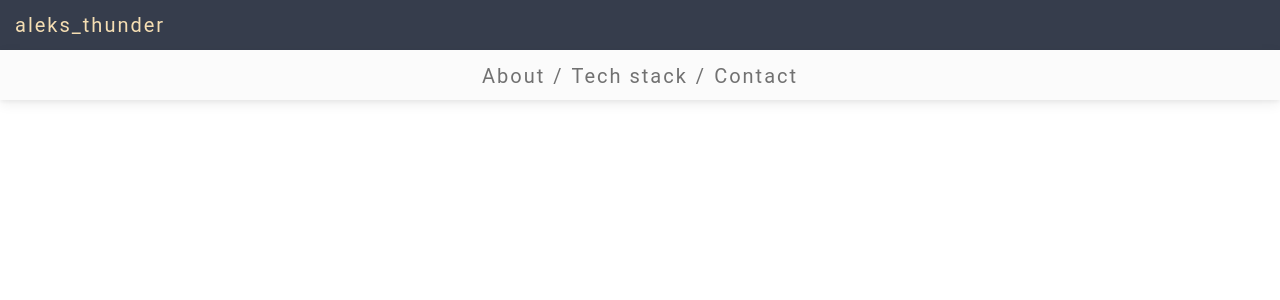
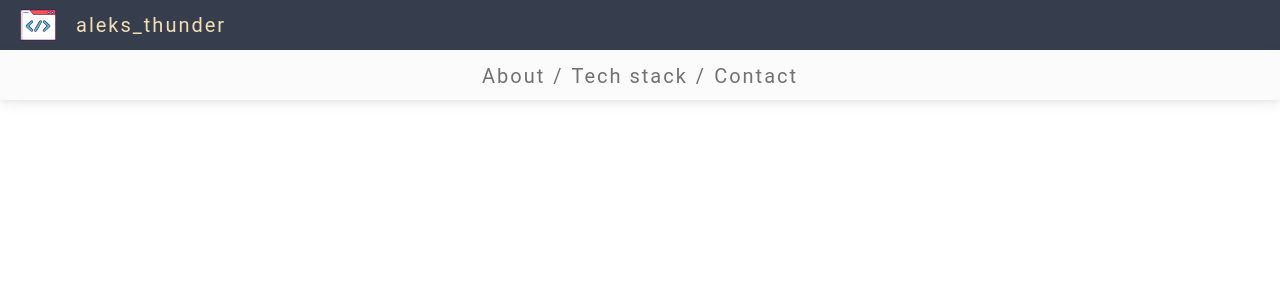
Before and after one commit to aleks-thunder/portfolio-angular, an Angular app: page / in a window 1280 px wide. Shown: the top 300 px of the page. Built offline with nearby package versions, Linux system fonts and the light colour scheme.

Commit message:
created svg component

```diff
--- a/src/app/app.module.ts
+++ b/src/app/app.module.ts
@@ -7,6 +7,7 @@ import { HeaderComponent } from '@pages/header/header.component';
 import { AboutComponent } from '@pages/about/about.component';
 import { TechStackComponent } from '@pages/tech-stack/tech-stack.component';
 import { ContactComponent } from '@pages/contact/contact.component';
+import { HttpClientModule } from '@angular/common/http';
 
 import { EmailService } from '@services/email.service';
 
@@ -20,7 +21,7 @@ import { SharedModule } from '@shared/shared.module';
     TechStackComponent,
     ContactComponent,
   ],
-  imports: [BrowserModule, SharedModule],
+  imports: [BrowserModule, HttpClientModule, SharedModule],
   providers: [EmailService],
   bootstrap: [AppComponent],
 })
--- a/src/app/pages/header/header.component.html
+++ b/src/app/pages/header/header.component.html
@@ -1,7 +1,19 @@
 <div class="header">
-  <div class="header-bar">
-    <span>aleks_thunder</span>
-  </div>
+  <flex class="header-bar">
+    <flex [spacing]="{ ml: '20px' }">
+      <svg-icon
+        [svg]="'code-box'"
+        [width]="'36px'"
+        [height]="'36px'"
+      ></svg-icon>
+      <flex
+        [spacing]="{ ml: '20px' }"
+        [dimensions]="{ height: '100%' }"
+        [flexPosition]="{ alignItems: 'center' }"
+        >aleks_thunder</flex
+      >
+    </flex>
+  </flex>
 
   <nav class="navbar navbar-expand-lg navbar-light bg-light">
     <ol class="breadcrumb">
--- a/src/app/shared/shared.module.ts
+++ b/src/app/shared/shared.module.ts
@@ -1,10 +1,14 @@
 import { NgModule } from '@angular/core';
+import { CommonModule } from '@angular/common';
+
 import { TextComponent } from './ui-components/text/text.component';
 import { FlexComponent } from './ui-components/flex/flex.component';
+import { SvgIconComponent } from './ui-components/svg/svg-icon.component';
 
-const SharedModules = [TextComponent, FlexComponent];
+const SharedModules = [TextComponent, FlexComponent, SvgIconComponent];
 
 @NgModule({
+  imports: [CommonModule],
   declarations: [SharedModules],
   exports: [SharedModules],
 })
--- a/src/app/shared/ui-components/flex/flex.component.ts
+++ b/src/app/shared/ui-components/flex/flex.component.ts
@@ -12,6 +12,18 @@ import {
   styleUrls: [],
 })
 export class FlexComponent {
+  @Input() set flexPosition(flexPosition: FlexPositionProps) {
+    this.flexProps.flexPosition = flexPosition;
+  }
+
+  @Input() set dimensions(dimensions: DimensionProps) {
+    this.flexProps.dimensions = dimensions;
+  }
+
+  @Input() set spacing(spacing: SpacingProps) {
+    this.flexProps.spacing = spacing;
+  }
+
   flexProps: FlexProps = {
     flexPosition: {
       flexDirection: 'row',
@@ -43,16 +55,4 @@ export class FlexComponent {
       pl: '',
     },
   };
-
-  @Input() set flexPosition(flexPosition: FlexPositionProps) {
-    this.flexProps.flexPosition = flexPosition;
-  }
-
-  @Input() set dimensions(dimensions: DimensionProps) {
-    this.flexProps.dimensions = dimensions;
-  }
-
-  @Input() set spacing(spacing: SpacingProps) {
-    this.flexProps.spacing = spacing;
-  }
 }
--- /dev/null
+++ b/src/app/shared/ui-components/svg/svg-icon.component.html
@@ -0,0 +1,22 @@
+<ng-container *ngIf="svgContent$ | async as svgContent; else loadingSvg">
+  <flex [innerHtml]="svgContent" [style.maxHeight]="height"></flex>
+</ng-container>
+
+<ng-template #loadingSvg>
+  <svg
+    width="24"
+    height="24"
+    viewBox="0 0 24 24"
+    xmlns="http://www.w3.org/2000/svg"
+  >
+    <g class="spinner_Wezc">
+      <circle cx="12" cy="2.5" r="1.5" opacity=".14" />
+      <circle cx="16.75" cy="3.77" r="1.5" opacity=".29" />
+      <circle cx="20.23" cy="7.25" r="1.5" opacity=".43" />
+      <circle cx="21.50" cy="12.00" r="1.5" opacity=".57" />
+      <circle cx="20.23" cy="16.75" r="1.5" opacity=".71" />
+      <circle cx="16.75" cy="20.23" r="1.5" opacity=".86" />
+      <circle cx="12" cy="21.5" r="1.5" />
+    </g>
+  </svg>
+</ng-template>
--- /dev/null
+++ b/src/app/shared/ui-components/svg/svg-icon.component.scss
@@ -0,0 +1,43 @@
+.spinner_Wezc {
+  transform-origin: center;
+  animation: spinner_Oiah 0.75s step-end infinite;
+}
+
+@keyframes spinner_Oiah {
+  8.3% {
+    transform: rotate(30deg);
+  }
+  16.6% {
+    transform: rotate(60deg);
+  }
+  25% {
+    transform: rotate(90deg);
+  }
+  33.3% {
+    transform: rotate(120deg);
+  }
+  41.6% {
+    transform: rotate(150deg);
+  }
+  50% {
+    transform: rotate(180deg);
+  }
+  58.3% {
+    transform: rotate(210deg);
+  }
+  66.6% {
+    transform: rotate(240deg);
+  }
+  75% {
+    transform: rotate(270deg);
+  }
+  83.3% {
+    transform: rotate(300deg);
+  }
+  91.6% {
+    transform: rotate(330deg);
+  }
+  100% {
+    transform: rotate(360deg);
+  }
+}
--- /dev/null
+++ b/src/app/shared/ui-components/svg/svg-icon.component.ts
@@ -0,0 +1,34 @@
+import { Component, Input, OnInit } from '@angular/core';
+import { HttpClient } from '@angular/common/http';
+import { DomSanitizer, SafeHtml } from '@angular/platform-browser';
+import { Observable, map } from 'rxjs';
+
+@Component({
+  selector: 'svg-icon',
+  templateUrl: './svg-icon.component.html',
+  styleUrls: ['./svg-icon.component.scss'],
+})
+export class SvgIconComponent implements OnInit {
+  @Input() svg: string = '';
+  @Input() height: string = '24px';
+  @Input() width: string = '24px';
+  @Input() cursor: string = 'default';
+
+  svgContent$?: Observable<SafeHtml>;
+
+  constructor(private http: HttpClient, private sanitizer: DomSanitizer) {}
+
+  ngOnInit() {
+    const svgPath = `assets/svg/${this.svg}.svg`;
+
+    this.svgContent$ = this.http.get(svgPath, { responseType: 'text' }).pipe(
+      map((data) => {
+        data = data.replace(
+          '<svg',
+          `<svg height="${this.height}" width="${this.width}" `
+        );
+        return this.sanitizer.bypassSecurityTrustHtml(data);
+      })
+    );
+  }
+}
--- a/src/app/shared/ui-components/text/text.component.ts
+++ b/src/app/shared/ui-components/text/text.component.ts
@@ -11,6 +11,14 @@ import { Component, Input } from '@angular/core';
   styleUrls: [],
 })
 export class TextComponent {
+  @Input() set fontWeight(fontWeight: keyof typeof this.fontWeights) {
+    this.textProps.fontWeight = this.fontWeights[fontWeight];
+  }
+
+  @Input() set scale(fontSize: keyof typeof this.fontSizes) {
+    this.textProps.scale = this.fontSizes[fontSize];
+  }
+
   fontWeights = {
     light: 200,
     medium: 400,
@@ -28,12 +36,4 @@ export class TextComponent {
     fontWeight: this.fontWeights.medium,
     scale: this.fontSizes.m,
   };
-
-  @Input() set fontWeight(fontWeight: keyof typeof this.fontWeights) {
-    this.textProps.fontWeight = this.fontWeights[fontWeight];
-  }
-
-  @Input() set scale(fontSize: keyof typeof this.fontSizes) {
-    this.textProps.scale = this.fontSizes[fontSize];
-  }
 }
```
Also changed, not shown: angular.json (+6 -21 lines), src/assets/svg/code-box.svg (added).
